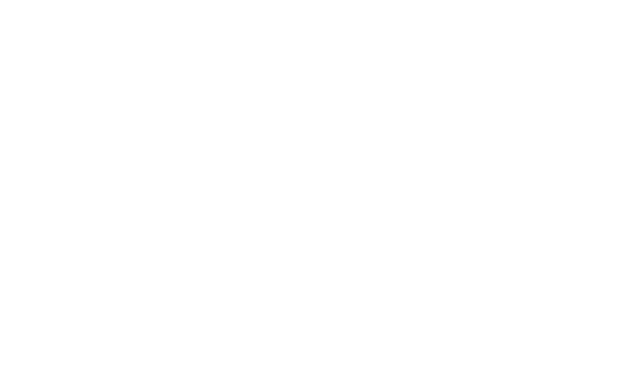
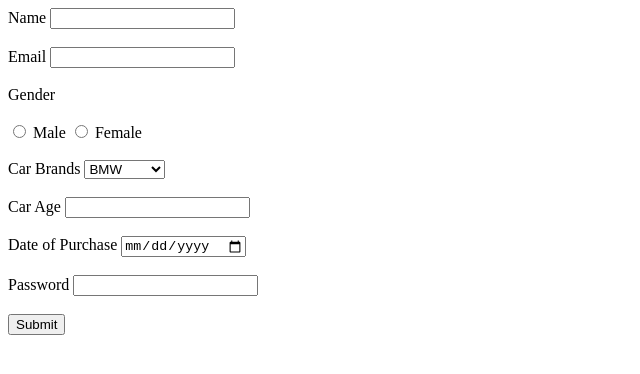
Before and after one commit to acciojob/car-insurance-form-adityaSingh6271, a website: page main.html in a window 1280 px wide. Shown: the whole page, without its empty margins (0-640 px from the left). Drawn offline with Linux system fonts and the light colour scheme.

Commit message:
created a submission

```diff
--- a/main.html
+++ b/main.html
@@ -8,6 +8,39 @@
 
 <body>
 	<!-- the entire body must be written by student -->
+	<form method="post" action="your_server_endpoint_here">
+		<label for="name">Name</label>
+		<input type="text" id="name" name="name" required><br><br>
+
+		<label for="email">Email</label>
+		<input type="text" id="email" name="email" required><br><br>
+
+		<label>Gender</label><br><br>
+        <input type="radio" id="male" name="gender" value="male" required>
+		<label for="male">Male</label>
+		<input type="radio" id="female" name="gender" value="female" required>
+		<label for="female">Female</label><br><br>
+
+		<label for="cars">Car Brands</label>
+		<select id="cars" name="cars">
+		<option value="BMW">BMW</option>
+		<option value="Audi">Audi</option>
+		<option value="Mercedez">Mercedez</option>
+		</select><br><br>
+
+		<label for="carage">Car Age</label>
+		<input type="number" id="carage" name="carage" required><br><br>
+
+		<label for="dop">Date of Purchase</label>
+		<input type="date" id="dop" name="dop" required><br><br>
+
+		<label for="password">Password</label>
+		<input type="password" id="password" name="password" required>
+		<br><br>
+
+		<input type="submit" value="Submit">
+        </form>
+
     <script type="text/javascript" src="./script.js">
 </script>
 
```
